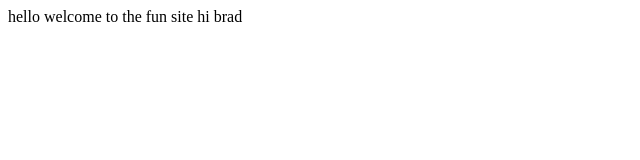
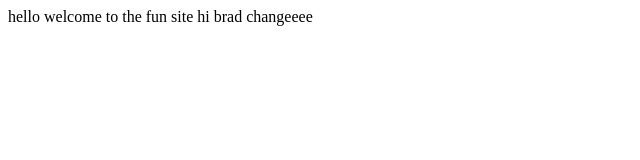
Before and after one commit to browncybersteam/testsite, a plain HTML site: page index.html in a window 1280 px wide. Shown: the full height of the page, 0-640 px from the left. Drawn offline with Linux system fonts and the light colour scheme.

```diff
--- a/index.html
+++ b/index.html
@@ -3,6 +3,6 @@
 		<title> FUN SITE</title>
 	</head>
 	<body>
-		<p> hello welcome to the fun site hi brad</p>
+		<p> hello welcome to the fun site hi brad changeeee</p>
 	</body>
 </html>
```
Also changed, not shown: test2.html (added, +9 -0 lines).
